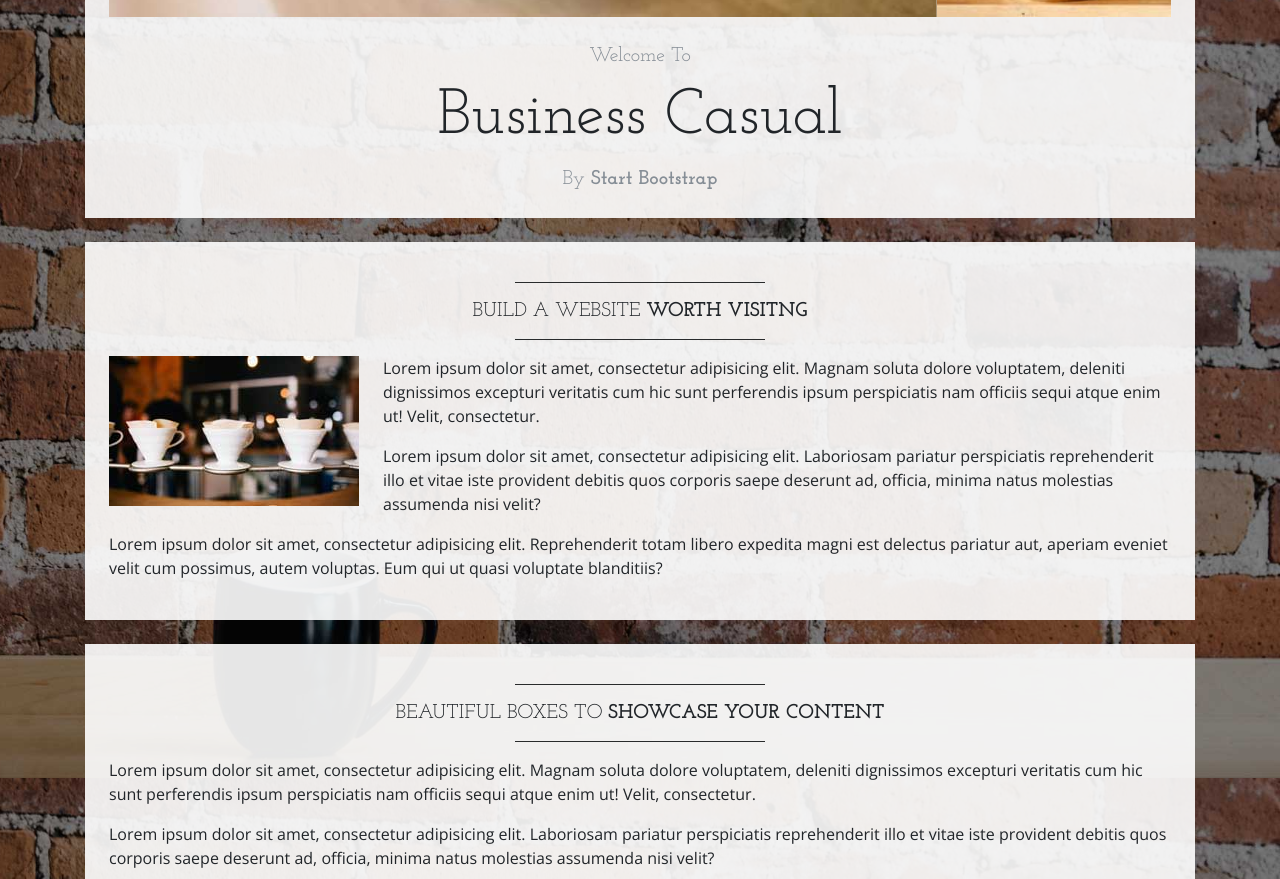
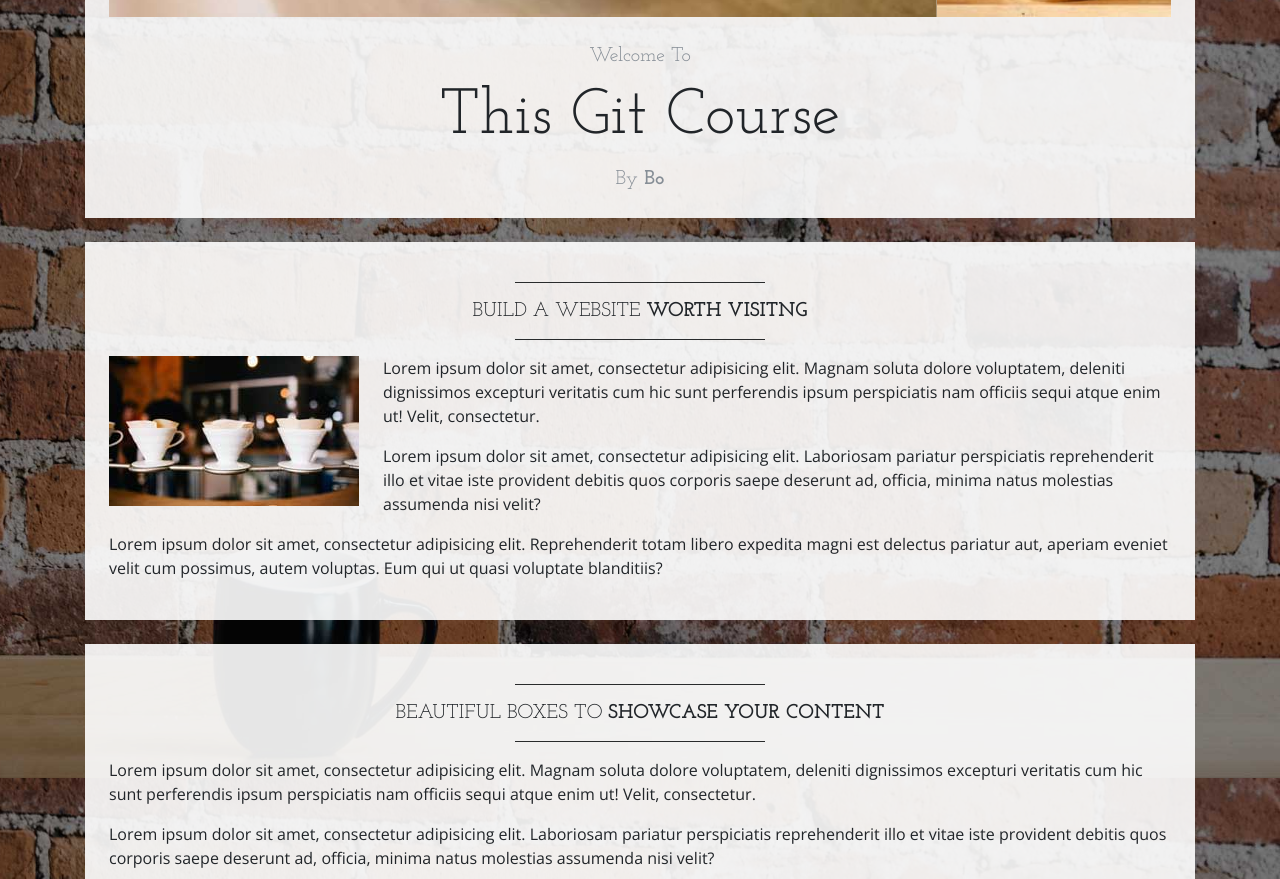
Before and after one commit to boslott/gitProject, a website: page index.html in a window 1280 px wide. Shown: the part 822-1701 px from the top of the page. Drawn offline with nearby package versions, Linux system fonts and the light colour scheme.

Commit message:
Changed items after carousel

```diff
--- a/index.html
+++ b/index.html
@@ -100,9 +100,9 @@
         <!-- Welcome Message -->
         <div class="text-center mt-4">
           <div class="text-heading text-muted text-lg">Welcome To</div>
-          <h1 class="my-2">Business Casual</h1>
+          <h1 class="my-2">This Git Course</h1>
           <div class="text-heading text-muted text-lg">By
-            <strong>Start Bootstrap</strong>
+            <strong>Bo</strong>
           </div>
         </div>
       </div>
```
